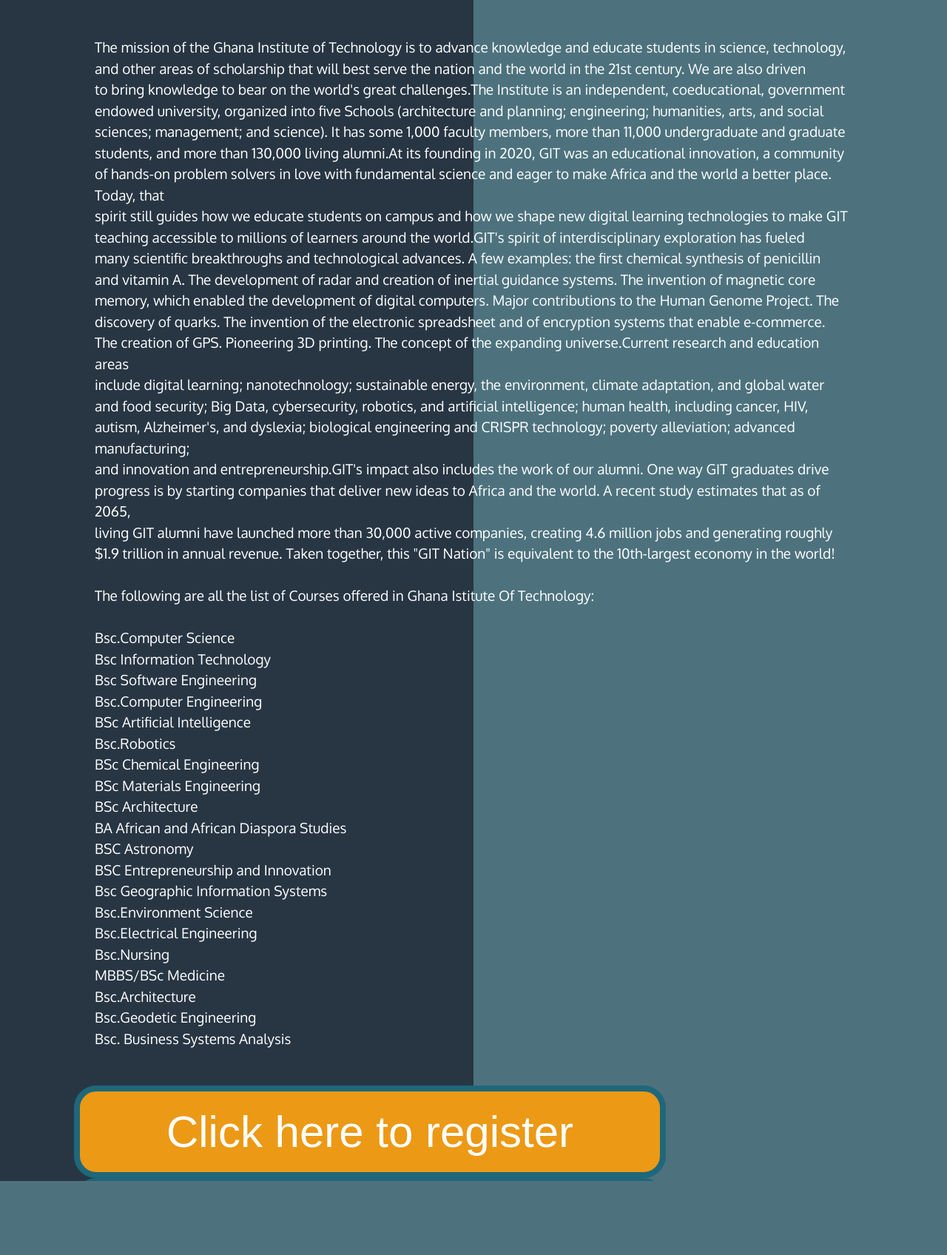
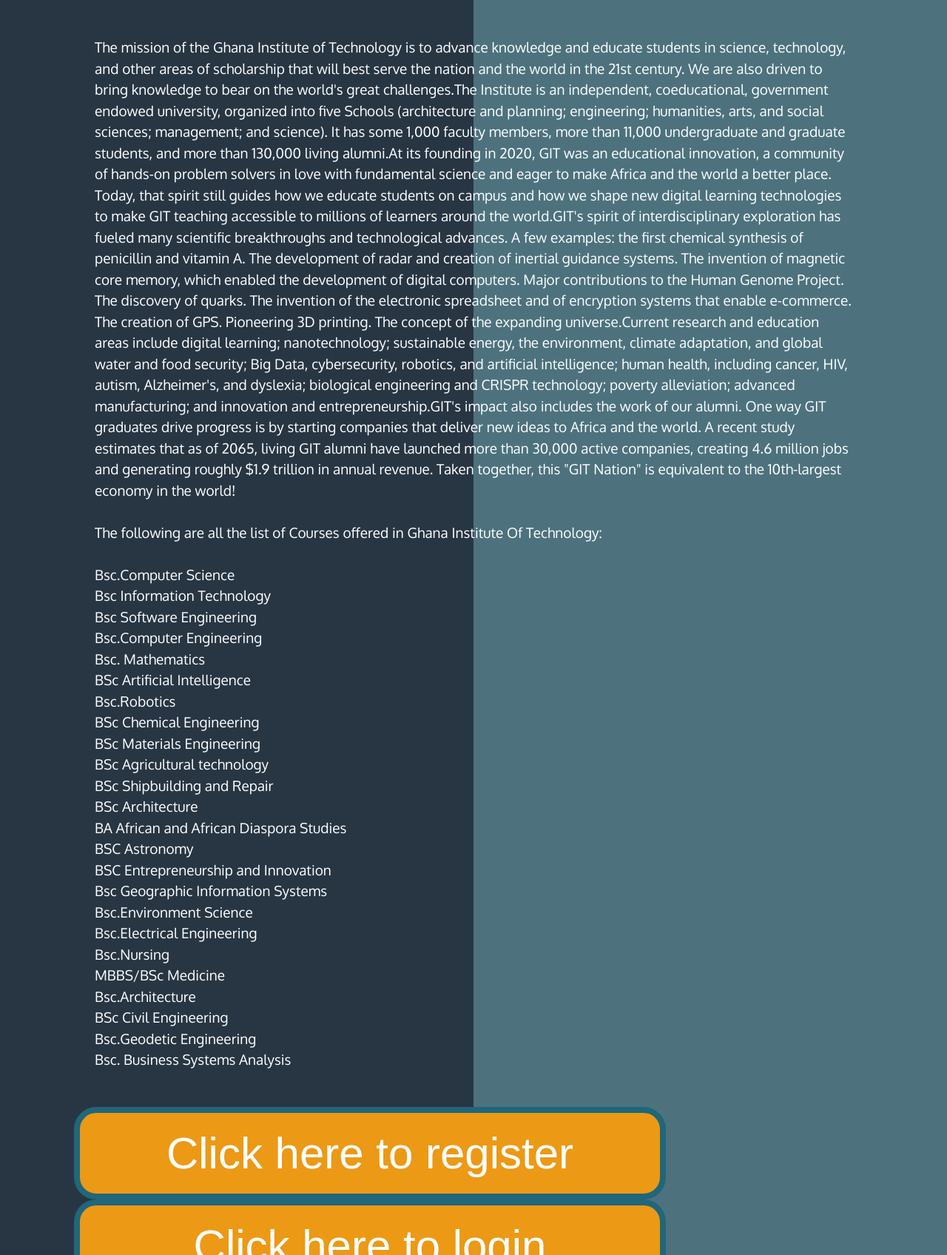
Before and after one commit to solomonyaw/GIT-Online-Admission-System-PHP-maker, a PHP site: page /admission/ in a window 1280 px wide. Shown: the part 604-2300 px from the top of the page at 74% size. Before the commit the page ends 2200 px from the top, so only its background shows below. Run offline with PHP 8.4, Linux system fonts and the light colour scheme.

Commit message:
Update index.php file
Update index.php file

```diff
--- a/admission/index.php
+++ b/admission/index.php
@@ -13,18 +13,22 @@
 .intro{
   margin: auto;
 }
+body
+{
+    background-color:#283644;
+}
 .black {
   width: 50%;
   float: left;
   background: #283644;
-  height: 2200px;
+  height: 2300px;
 }
 
 .white{
   width: 50%;
   float: right;
   background: #4D727E;
-  height: 2200px    ;
+  height: 2300px    ;
 }
 
 .box{
@@ -157,38 +161,41 @@ footer {
   <img src="upload/git.png" width="200" height="100"  "/><h1 style="color: #e4b119;">Ghana Institute Of Technology(GIT) Online Admission System</h1>
   <iframe  style="padding-left: 400px;"width="560" height="315" src="https://www.youtube.com/embed/kh40ykxaD7s" frameborder="0" allow="autoplay; encrypted-media" allowfullscreen></iframe>
 
-  <p style="color: white; font-size:19px;">The mission of the Ghana Institute of Technology is to advance knowledge and educate students in science, technology,</br>
- and other areas of scholarship that will best serve the nation and the world in the 21st century. We are also driven </br>
-to bring knowledge to bear on the world's great challenges.The Institute is an independent, coeducational, government </br>
-endowed university, organized into five Schools (architecture and planning; engineering; humanities, arts, and social </br>
-sciences; management; and science). It has some 1,000 faculty members, more than 11,000 undergraduate and graduate </br>
-students, and more than 130,000 living alumni.At its founding in 2020, GIT was an educational innovation, a community </br>
-of hands-on problem solvers in love with fundamental science and eager to make Africa and the world a better place. Today, that </br>
-spirit still guides how we educate students on campus and how we shape new digital learning technologies to make GIT </br>
-teaching accessible to millions of learners around the world.GIT's spirit of interdisciplinary exploration has fueled </br>
-many scientific breakthroughs and technological advances. A few examples: the first chemical synthesis of penicillin </br>
-and vitamin A. The development of radar and creation of inertial guidance systems. The invention of magnetic core </br>
-memory, which enabled the development of digital computers. Major contributions to the Human Genome Project. The </br>
-discovery of quarks. The invention of the electronic spreadsheet and of encryption systems that enable e-commerce. </br>
-The creation of GPS. Pioneering 3D printing. The concept of the expanding universe.Current research and education areas </br>
- include digital learning; nanotechnology; sustainable energy, the environment, climate adaptation, and global water </br>
-and food security; Big Data, cybersecurity, robotics, and artificial intelligence; human health, including cancer, HIV,</br>
- autism, Alzheimer's, and dyslexia; biological engineering and CRISPR technology; poverty alleviation; advanced manufacturing;</br>
- and innovation and entrepreneurship.GIT's impact also includes the work of our alumni. One way GIT graduates drive </br>
-progress is by starting companies that deliver new ideas to Africa and the world. A recent study estimates that as of 2065, </br>
-living GIT alumni have launched more than 30,000 active companies, creating 4.6 million jobs and generating roughly </br>
+  <p style="color: white; font-size:19px;">The mission of the Ghana Institute of Technology is to advance knowledge and educate students in science, technology,
+ and other areas of scholarship that will best serve the nation and the world in the 21st century. We are also driven
+to bring knowledge to bear on the world's great challenges.The Institute is an independent, coeducational, government
+endowed university, organized into five Schools (architecture and planning; engineering; humanities, arts, and social
+sciences; management; and science). It has some 1,000 faculty members, more than 11,000 undergraduate and graduate
+students, and more than 130,000 living alumni.At its founding in 2020, GIT was an educational innovation, a community
+of hands-on problem solvers in love with fundamental science and eager to make Africa and the world a better place. Today, that
+spirit still guides how we educate students on campus and how we shape new digital learning technologies to make GIT
+teaching accessible to millions of learners around the world.GIT's spirit of interdisciplinary exploration has fueled
+many scientific breakthroughs and technological advances. A few examples: the first chemical synthesis of penicillin
+and vitamin A. The development of radar and creation of inertial guidance systems. The invention of magnetic core
+memory, which enabled the development of digital computers. Major contributions to the Human Genome Project. The
+discovery of quarks. The invention of the electronic spreadsheet and of encryption systems that enable e-commerce.
+The creation of GPS. Pioneering 3D printing. The concept of the expanding universe.Current research and education areas
+ include digital learning; nanotechnology; sustainable energy, the environment, climate adaptation, and global water
+and food security; Big Data, cybersecurity, robotics, and artificial intelligence; human health, including cancer, HIV,
+ autism, Alzheimer's, and dyslexia; biological engineering and CRISPR technology; poverty alleviation; advanced manufacturing;
+ and innovation and entrepreneurship.GIT's impact also includes the work of our alumni. One way GIT graduates drive
+progress is by starting companies that deliver new ideas to Africa and the world. A recent study estimates that as of 2065,
+living GIT alumni have launched more than 30,000 active companies, creating 4.6 million jobs and generating roughly
 $1.9 trillion in annual revenue. Taken together, this "GIT Nation" is equivalent to the 10th-largest economy in the
  world!<br /><br />
- The following are all the list of Courses offered in Ghana Istitute Of Technology:<br /><br />
+ The following are all the list of Courses offered in Ghana Institute Of Technology:<br /><br />
 
 Bsc.Computer Science<br />
 Bsc Information Technology<br />
 Bsc Software Engineering<br />
 Bsc.Computer Engineering<br />
+Bsc. Mathematics<br />
 BSc Artificial Intelligence <br />
 Bsc.Robotics<br />
 BSc Chemical Engineering <br />
 BSc Materials Engineering <br />
+BSc Agricultural technology <br />
+BSc Shipbuilding and Repair <br />
 BSc Architecture  <br />
 BA African and African Diaspora Studies<br />
 BSC Astronomy<br />
@@ -199,6 +206,7 @@ Bsc.Electrical Engineering<br />
 Bsc.Nursing<br />
 MBBS/BSc Medicine<br />
 Bsc.Architecture<br />
+BSc Civil Engineering <br />
 Bsc.Geodetic Engineering<br />
 Bsc. Business Systems Analysis<br />
 
@@ -206,11 +214,12 @@ Bsc. Business Systems Analysis<br />
 
  </p>
 
-<a style="padding-left: 100;" href="http://localhost/admission/register.php"><input class="button-three" type="submit" value="Click here to register"></a>
-<a style="padding-left: 100;" href="http://localhost/admission/login.php"><input class="button-three" type="submit" value="Click here to login"></a>
 
+<a style="padding-left: 100;" href="http://ghanainstituteoftechnology.tk/register.php"><input class="button-three" type="submit" value="Click here to register"></a>
+<a style="padding-left: 100;" href="http://ghanainstituteoftechnology.tk/login.php"><input class="button-three" type="submit" value="Click here to login"></a>
+<iframe src="https://www.google.com/maps/embed?pb=!1m18!1m12!1m3!1d4046814.590106445!2d-3.2749614048296114!3d7.8984775235963705!2m3!1f0!2f0!3f0!3m2!1i1024!2i768!4f13.1!3m3!1m2!1s0xfd75acda8dad6c7%3A0x54d7f230d093d236!2sGhana!5e0!3m2!1sen!2sgh!4v1522951363591" width="1350" height="450" frameborder="0" style="border:0" allowfullscreen></iframe>
 <footer class="footer">
-  &copy; Copyright 2018. Designed by <a href="https://github.com/solomonyaw" target="_blank" >Solomon Yaw</a> - This is a semester project I did during my studies in Internet Enabled Application Systems Development at Valley View University
+  &copy; Copyright 2018. Designed by <a href="https://github.com/solomonyaw" target="_blank" >Solomon Yaw</a> - This is a semester project I did during my studies in Internet Enabled Application Systems Development at <a style="color:white" href="http://vvu.edu.gh" target="_blank" >Valley View University</a>
 </footer>
 </p>
   </div>
```
